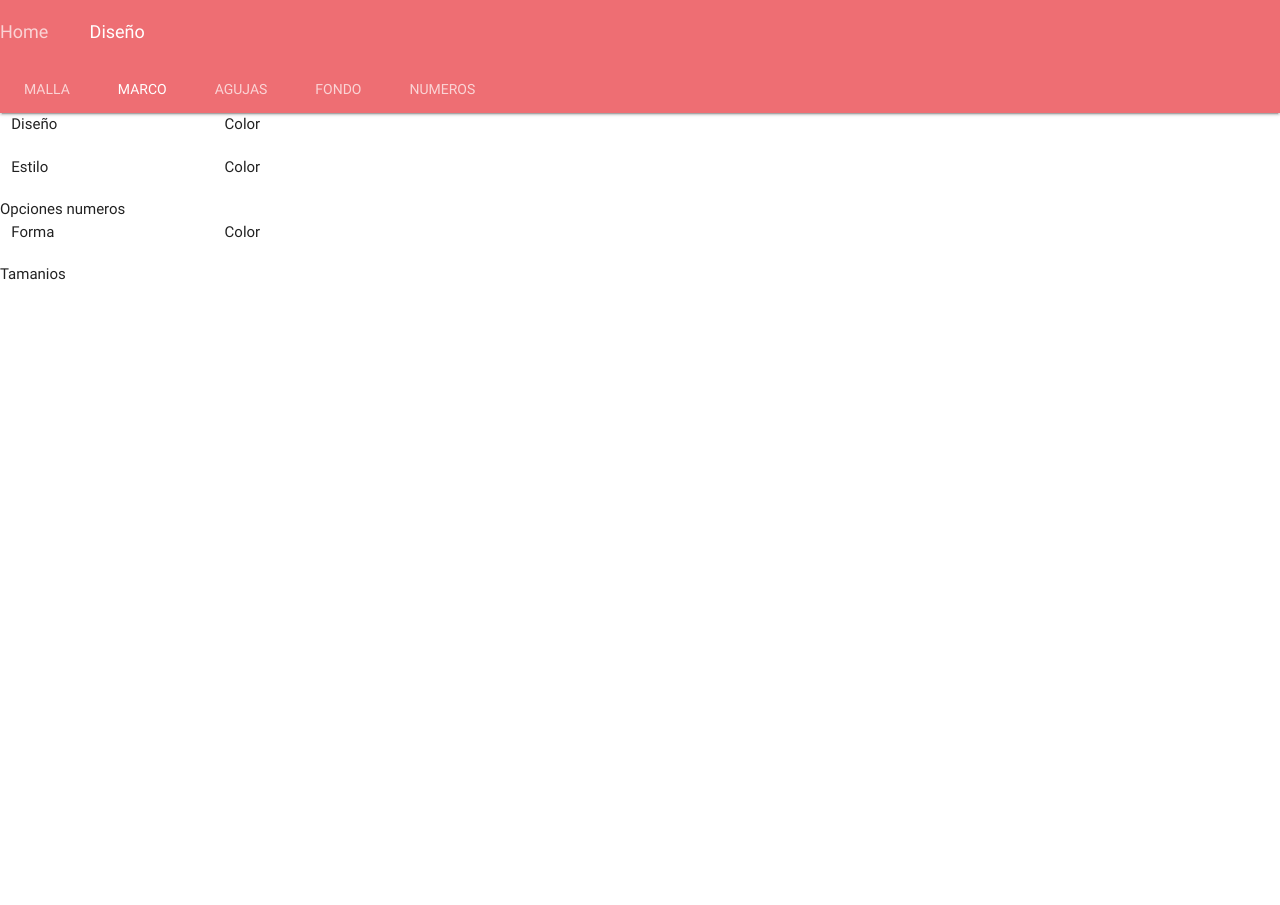
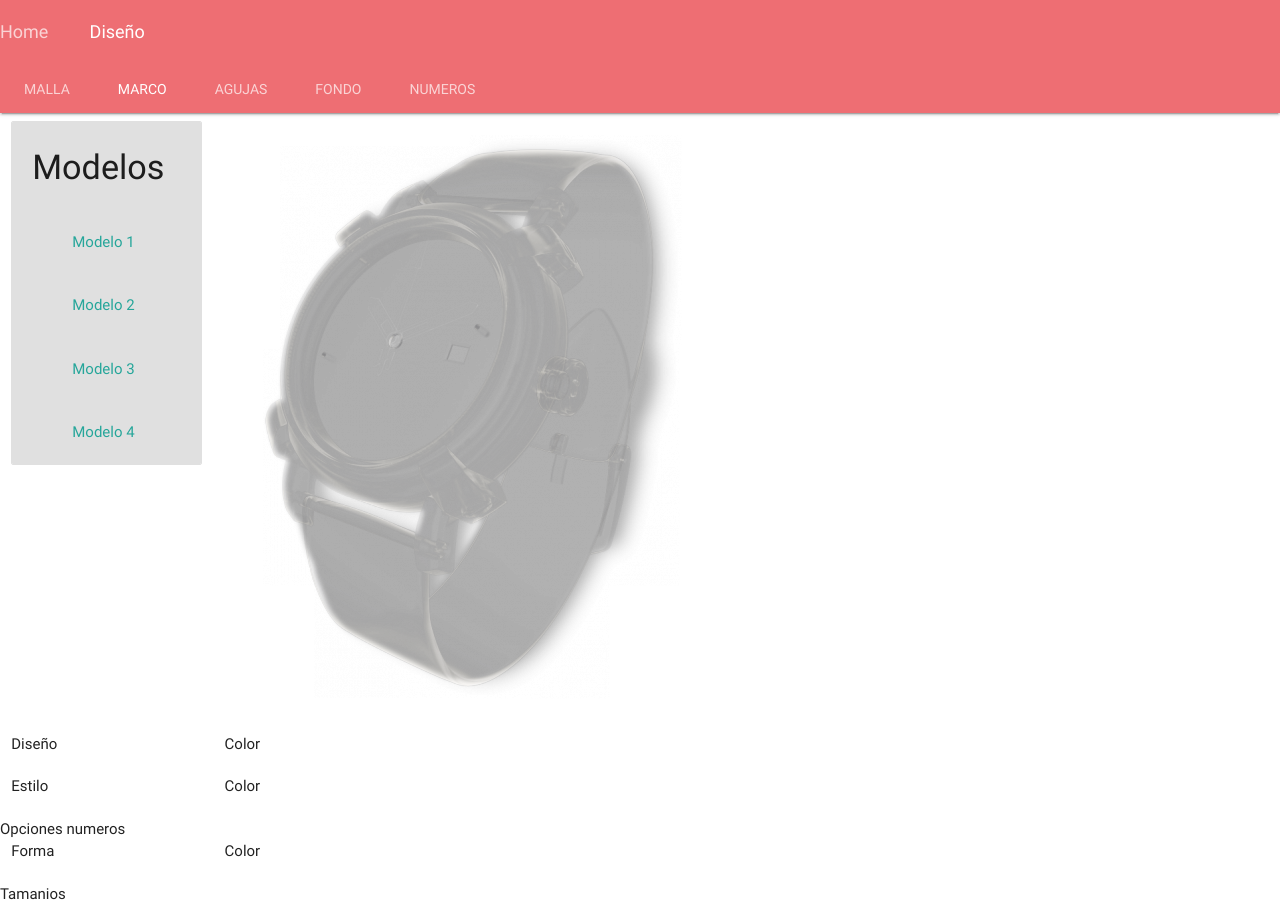
Before and after one commit to IAW-Comision713/Proyecto1, a website: page Proyecto1/public_html/diseno.html in a window 1280 px wide. Before the commit the page ends 800 px from the top, so only its background shows below. Drawn offline with Linux system fonts and the light colour scheme.

```diff
--- a/Proyecto1/public_html/diseno.html
+++ b/Proyecto1/public_html/diseno.html
@@ -31,6 +31,22 @@
                 </ul>
             </div>
         </nav>
+        <div class="row">
+            <div class="col s2">
+                <ul class="collection transparent with-header">
+                    <li class="collection-header" style=" background-color: #e0e0e0"><h4>Modelos</h4></li>
+                    <li class="collection-item" style=" background-color: #e0e0e0"><a href="#!" class="collection-item transparent">Modelo 1</a></li>
+                    <li class="collection-item" style=" background-color: #e0e0e0"><a href="#!" class="collection-item transparent">Modelo 2</a></li>
+                    <li class="collection-item" style=" background-color: #e0e0e0"><a href="#!" class="collection-item transparent">Modelo 3</a></li>
+                    <li class="collection-item" style=" background-color: #e0e0e0"><a href="#!" class="collection-item transparent">Modelo 4</a></li>
+                </ul>
+            </div>
+            <div class="col s8">
+                <img class="responsive-img" src="img/GenerateViewImage.png" >
+            </div>
+        </div>
+
+
         <div id="test1">
             <div class="row">
                 <div class="col s2">Diseño</div>
```
Also changed, not shown: Proyecto1/public_html/img/GenerateViewImage.png (added).
